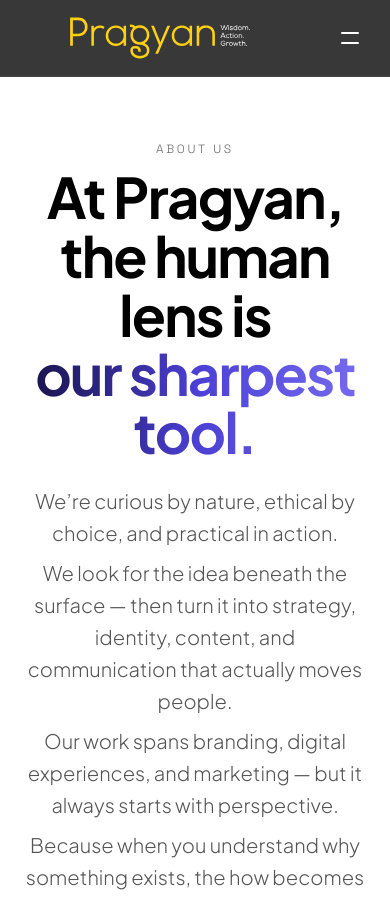
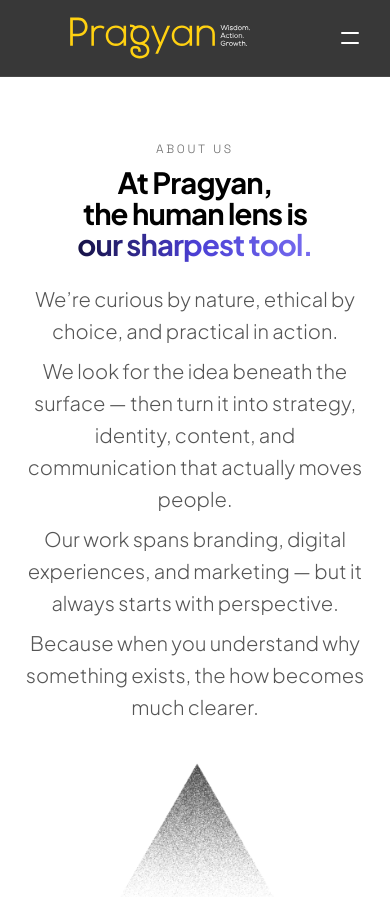
Before and after one commit to zmanan96-collab/experiment-pragyan-web, a Next.js app: page /about in a window 390 px wide. Shown: the top 897 px of the page. Built offline with nearby package versions, Linux system fonts and the light colour scheme.

Commit message:
updated website

```diff
--- a/src/app/about/page.tsx
+++ b/src/app/about/page.tsx
@@ -17,7 +17,7 @@
           </Reveal>
 
           <Reveal delay={0.1}>
-            <h1 id="about-h" className="font-sans text-[clamp(56px,7.5vw,105px)] md:text-[clamp(36px,4.2vw,58px)] font-bold leading-[1.05] tracking-[-0.03em] text-black mb-4 md:mb-1">
+            <h1 id="about-h" className="font-sans text-[clamp(28px,7.5vw,42px)] md:text-[clamp(36px,4.2vw,58px)] font-bold leading-[1.05] tracking-[-0.03em] text-black mb-4 md:mb-1">
               At Pragyan,<br />
               the human lens is<br />
               <span className="inline-block bg-gradient-to-r from-[#161245] via-[#4B3FD4] to-[#786CF0] bg-clip-text text-transparent pb-2">
```
